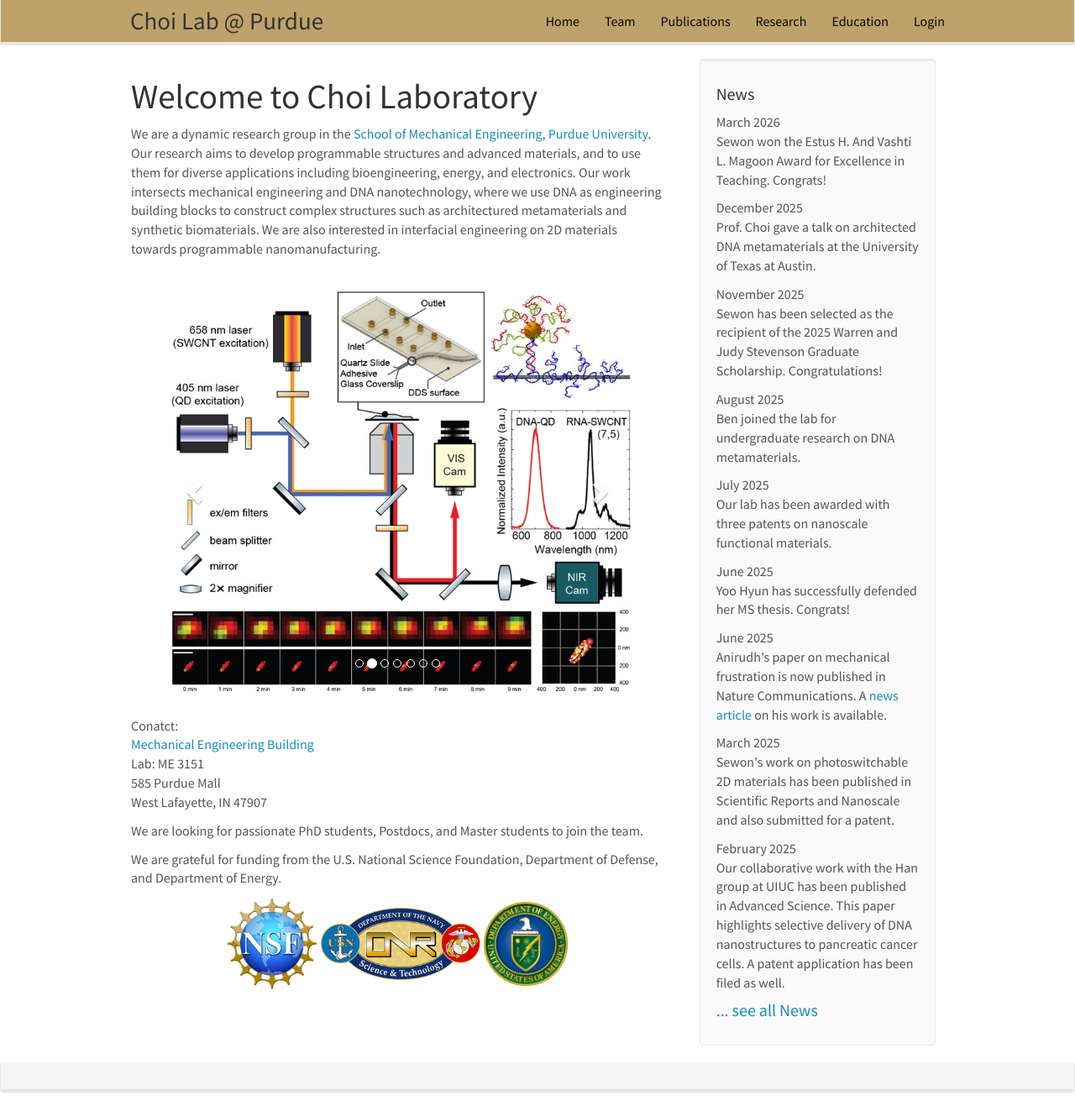
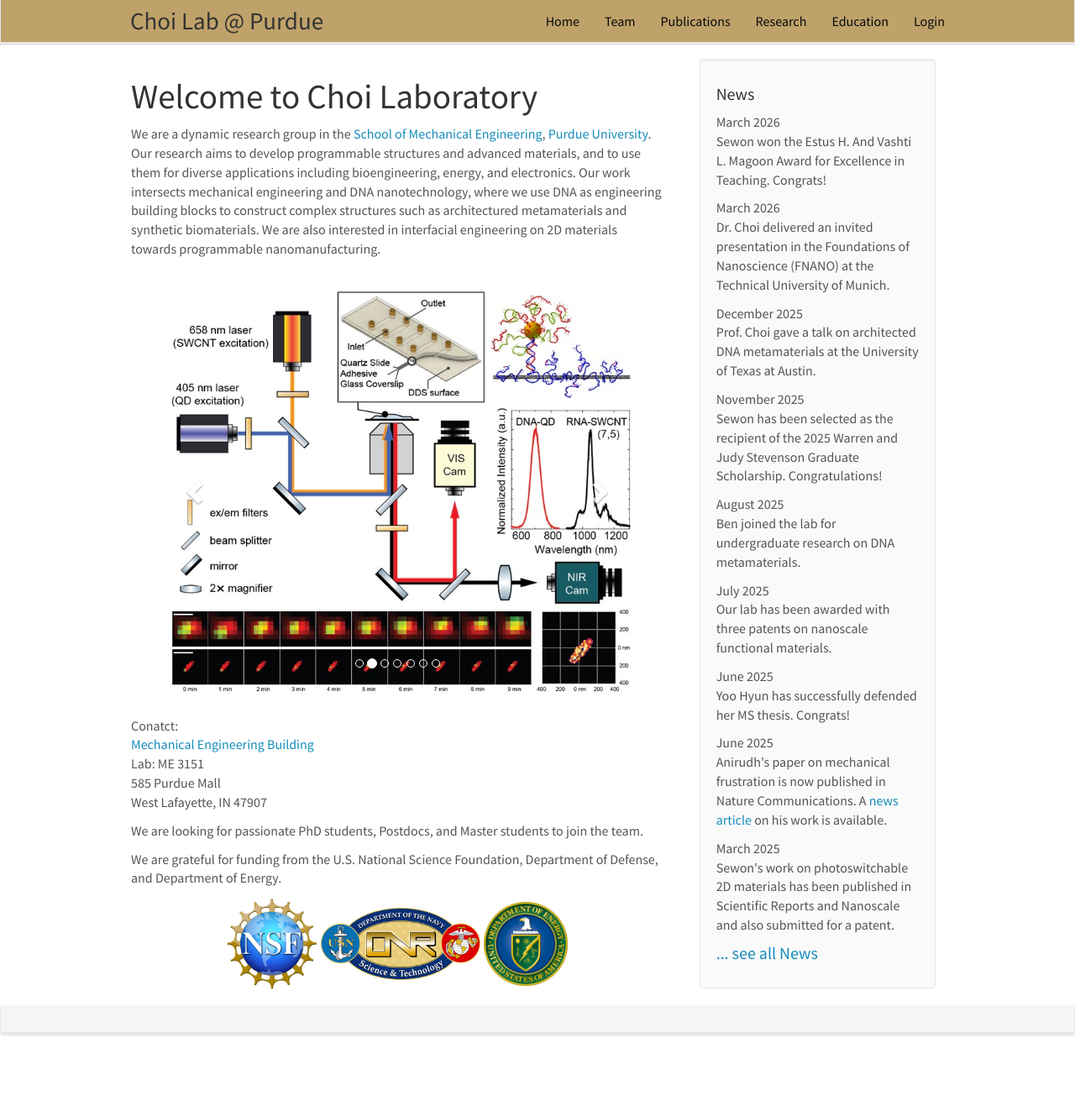
Before and after one commit to choidnalab/choidnalab.github.io, a Jekyll site: the page built from _pages/home.md, in a window 1280 px wide and 1323 px high. Shown: the whole window at 84% size. Built offline with Jekyll 4.4.1, drawn with Linux system fonts in a browser that asks for light colours; nearby versions of some CDN libraries.

Commit message:
Add news item about Dr. Choi's presentation

```diff
--- a/_data/news.yml
+++ b/_data/news.yml
@@ -1,6 +1,9 @@
 
 - date: March 2026
   headline: Sewon won the Estus H. And Vashti L. Magoon Award for Excellence in Teaching. Congrats!
+
+- date: March 2026
+  headline: Dr. Choi delivered an invited presentation in the Foundations of Nanoscience (FNANO) at the Technical University of Munich.
 
 - date: December 2025
   headline: Prof. Choi gave a talk on architected DNA metamaterials at the University of Texas at Austin.
```
